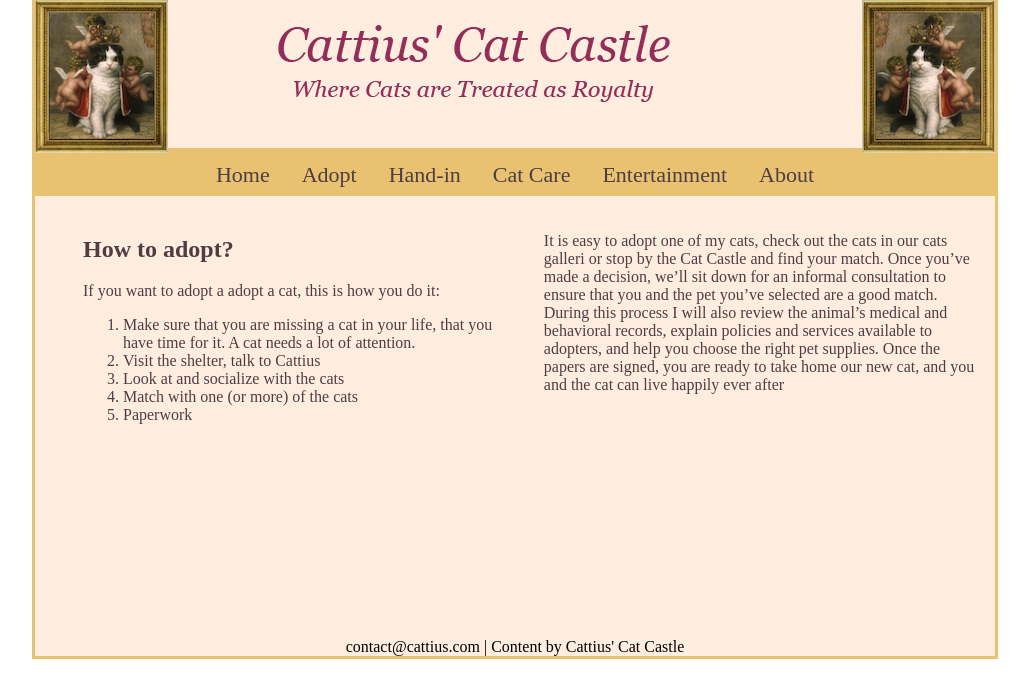
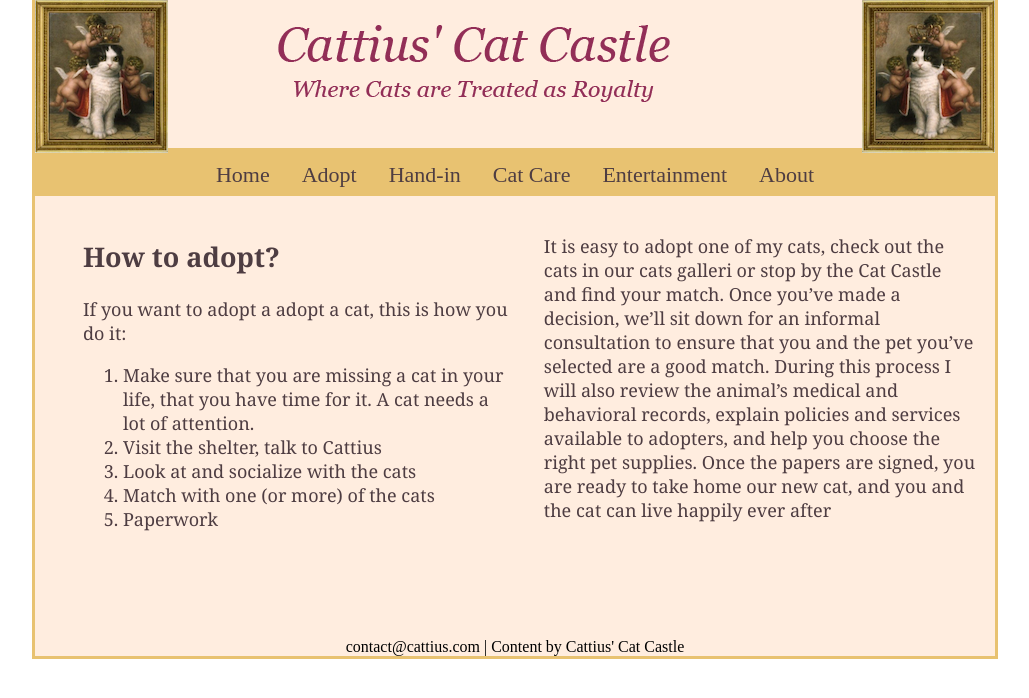
Before and after one commit to kathrinejerichau/catlady, a PHP site: page /01adopt.html in a window 1280 px wide. Shown: the top 698 px of the page, without its empty margins (125-1154 px from the left). Run offline with PHP 8.4, Linux system fonts and the light colour scheme.

Commit message:
font
family and size

```diff
--- a/Project/css/style.css
+++ b/Project/css/style.css
@@ -138,6 +138,9 @@ html, body{
 	min-height: 450px;
 	max-height: auto;
 	color: #4e3d42;
+
+	font-family: georgia;
+	font-size: 18px;
 }
 
 #divBody img {
```
